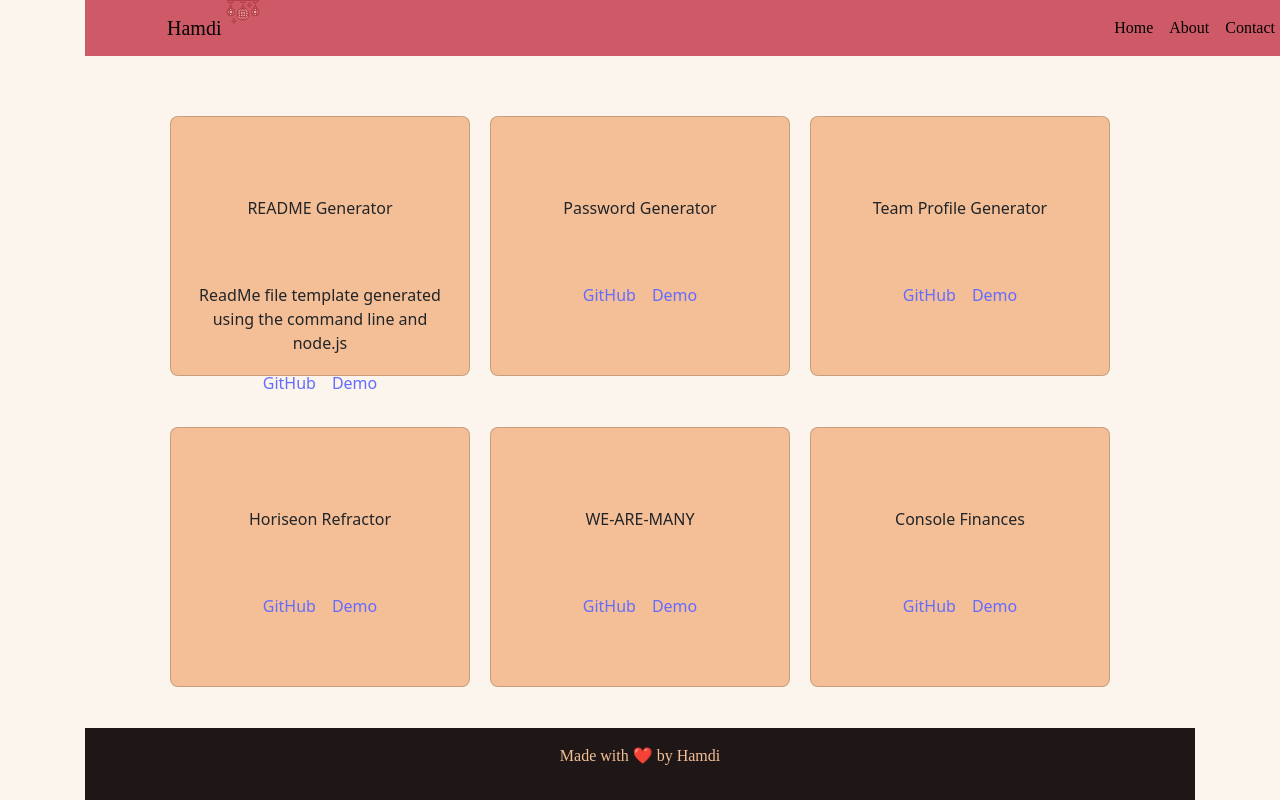
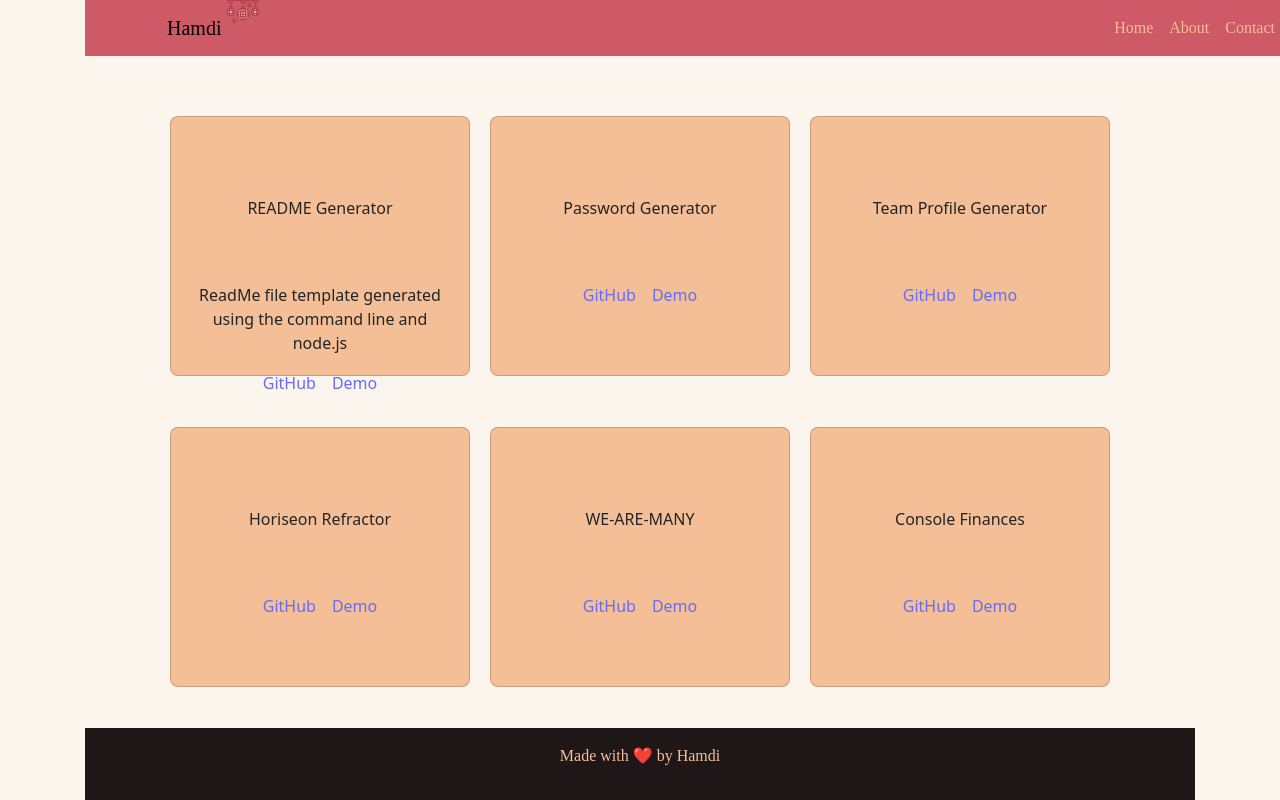
Before and after one commit to hamdishh/react-2-portfolio, a React app in the folder challenge/react-portfolio/: page /home in a window 1280 px wide. Built offline with nearby package versions, Linux system fonts and the light colour scheme; the HTML template or start-up script is replaced by a standard one; a web font is replaced by a local one.

Commit message:
changes color of navlinks

```diff
--- a/challenge/react-portfolio/src/components/Navbar/index.jsx
+++ b/challenge/react-portfolio/src/components/Navbar/index.jsx
@@ -27,7 +27,7 @@ function NavbarEl() {
         </Navbar.Brand>
         <Navbar.Toggle aria-controls="basic-navbar-nav" />
         <Navbar.Collapse id="basic-navbar-nav">
-          <Nav className="ms-auto">
+          <Nav className="ms-auto" style={{ color: "#F4BF96" }}>
             <Nav.Link href="/home">Home</Nav.Link>
             <Nav.Link href="/about">About</Nav.Link>
             <Nav.Link href="/contact">Contact</Nav.Link>
--- a/challenge/react-portfolio/src/components/Pages/ContactMe.jsx
+++ b/challenge/react-portfolio/src/components/Pages/ContactMe.jsx
@@ -131,7 +131,7 @@ const ContactMe = () => {
             target="_blank"
             className="col-4 mb-2"
           >
-            CV/Resume
+            resume
           </Button>
           <Button
             variant="secondary"
--- a/challenge/react-portfolio/src/index.css
+++ b/challenge/react-portfolio/src/index.css
@@ -60,12 +60,15 @@ button:focus-visible {
 
 }
 
-.navbar-brand, .nav-link {
+.navbar-brand {
   color: black;
   font-weight: 20px;
 }
 
-
+.nav-link {
+  color: #F4BF96;
+  font-weight: 20px;
+}
 
 .gradient-button {
   background-image: linear-gradient(to right, #F4BF96, #CE5A67);
```
